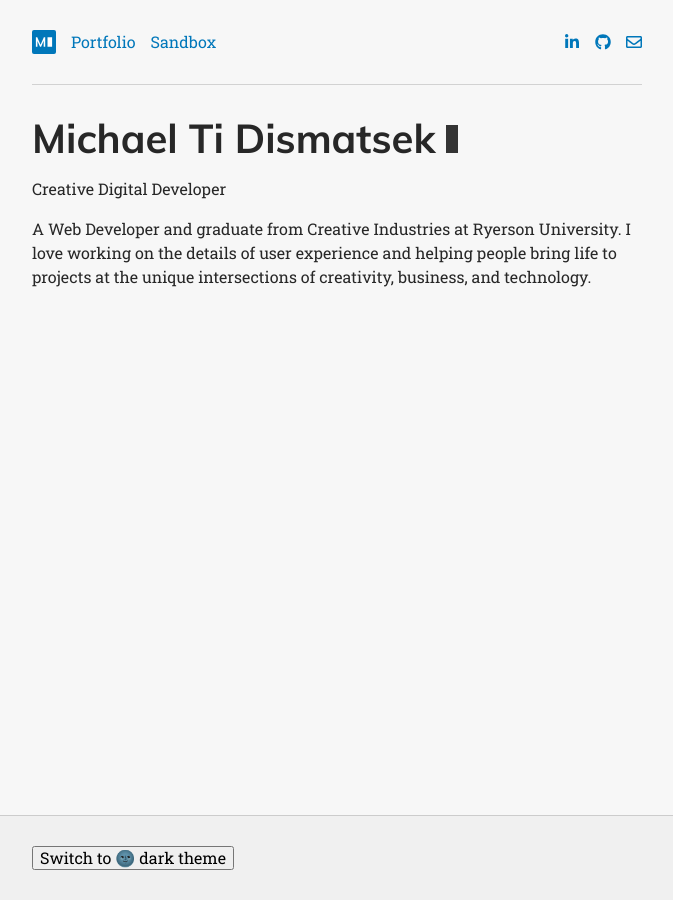
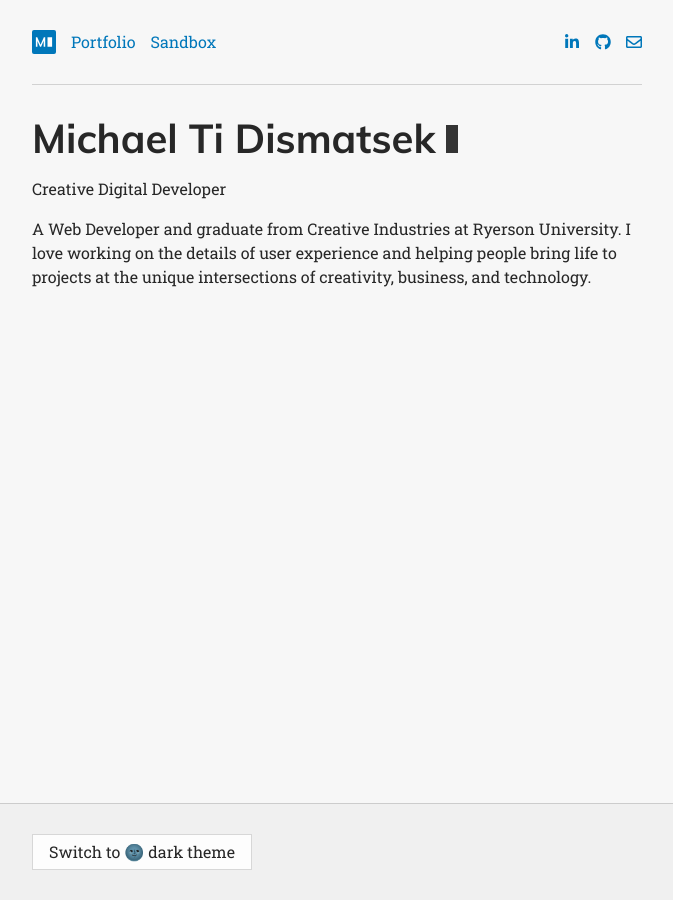
Before and after one commit to michaelti/michaelti.ca, a Jekyll site: the page built from src/home.html, in a window 1280 px wide. Shown: the whole page, without its empty margins (303-976 px from the left). Built offline with Jekyll 4.4.1, drawn with Linux system fonts in a browser that asks for light colours.

Commit message:
basic styles for button

```diff
--- a/src/_includes/footer.html
+++ b/src/_includes/footer.html
@@ -1,6 +1,6 @@
 <footer>
     <div class="container">
-        <button class="js-mode-toggle">
+        <button class="js-mode-toggle btn-theme-switcher">
             <span class="js-mode-toggle-text"></span>
         </button>
     </div>
--- a/src/_sass/sections/_footer.scss
+++ b/src/_sass/sections/_footer.scss
@@ -5,3 +5,11 @@ body > footer {
     background-color: var(--color-background-well);
     border-top: 1px solid var(--color-border);
 }
+
+// Theme switcher button styles
+footer .btn-theme-switcher {
+    padding: 0.5em 1em;
+    background: var(--color-background-card);
+    border: 1px solid var(--color-border);
+    color: inherit;
+}
```
